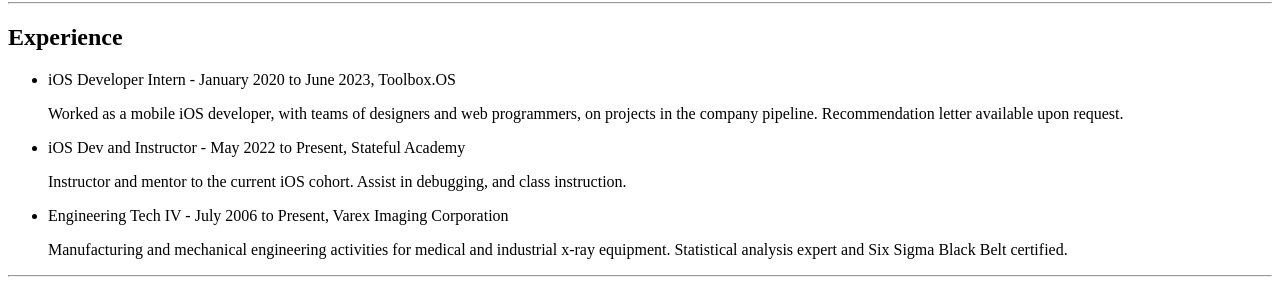
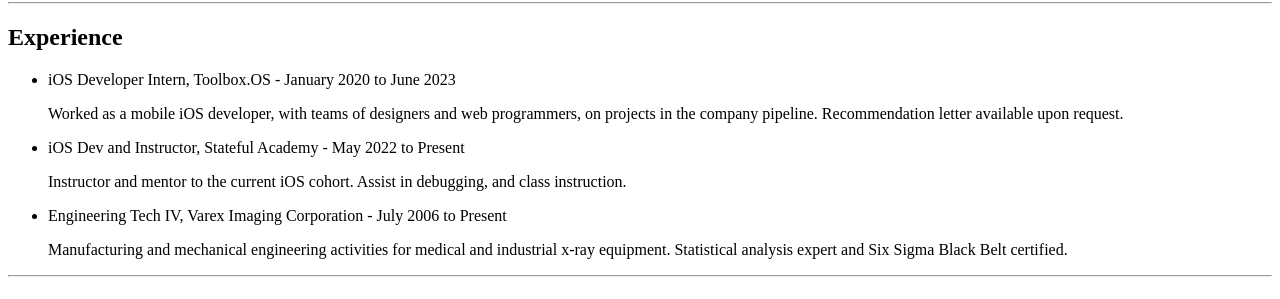
Before and after one commit to Tr0picalpenguin/html-resume, a plain HTML site: page index.html in a window 1280 px wide. Shown: the part 697-996 px from the top of the page. Drawn offline with Linux system fonts and the light colour scheme.

Commit message:
Update index.html

```diff
--- a/index.html
+++ b/index.html
@@ -27,13 +27,13 @@
     <hr>
 <h2>Experience</h2>
     <ul>
-        <li>iOS Developer Intern - January 2020 to June 2023, Toolbox.OS
+        <li>iOS Developer Intern, Toolbox.OS - January 2020 to June 2023
             <p>Worked as a mobile iOS developer, with teams of designers and web programmers, on projects in the company pipeline. Recommendation letter available upon request.</p>
         </li>
-        <li>iOS Dev and Instructor - May 2022 to Present, Stateful Academy
+        <li>iOS Dev and Instructor, Stateful Academy - May 2022 to Present
             <p>Instructor and mentor to the current iOS cohort. Assist in debugging, and class instruction.</p>
         </li>
-        <li>Engineering Tech IV - July 2006 to Present, Varex Imaging Corporation
+        <li>Engineering Tech IV, Varex Imaging Corporation - July 2006 to Present
             <p>Manufacturing and mechanical engineering activities for medical and industrial x-ray equipment. Statistical analysis expert and Six Sigma Black Belt certified.</p>
         </li>
     </ul>
```
